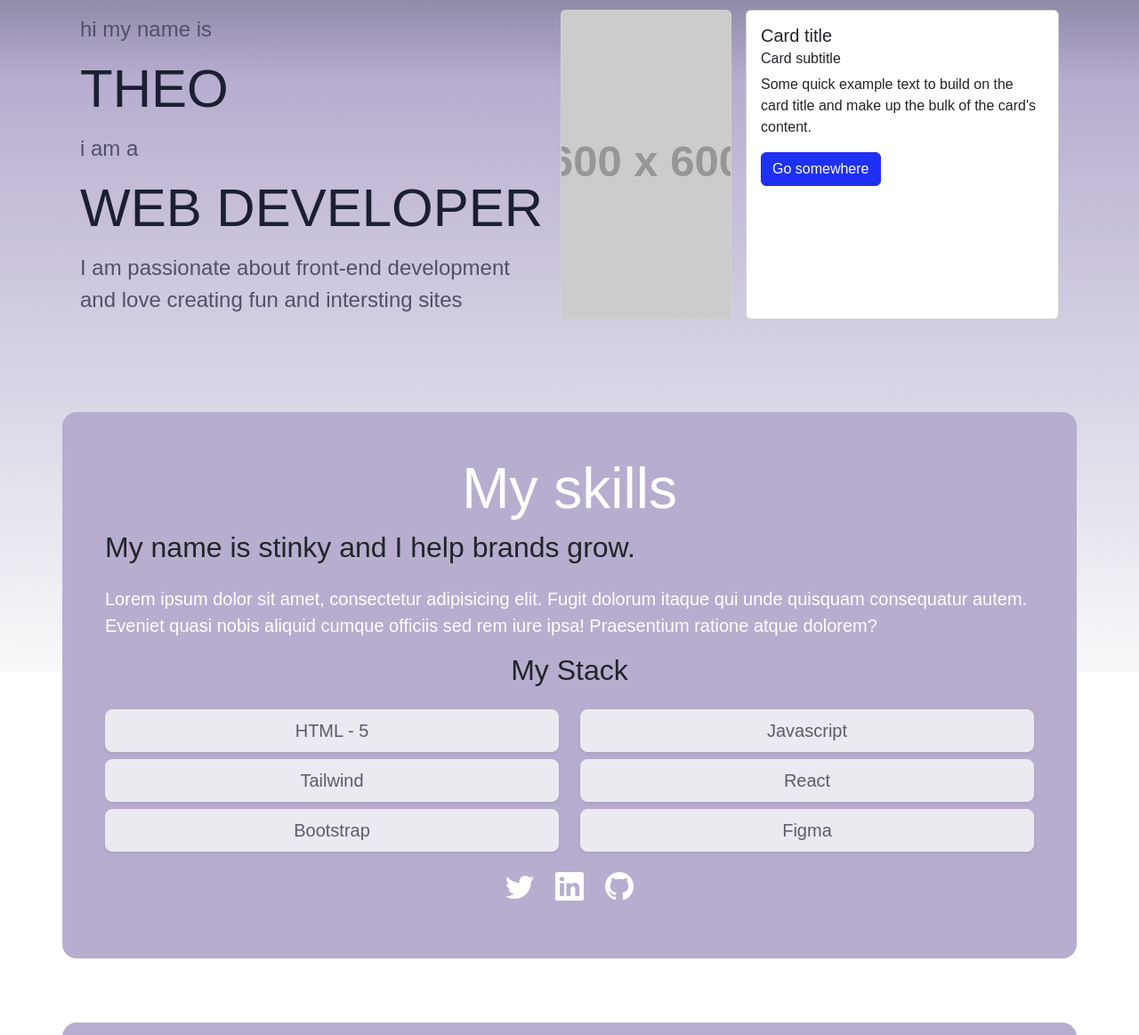
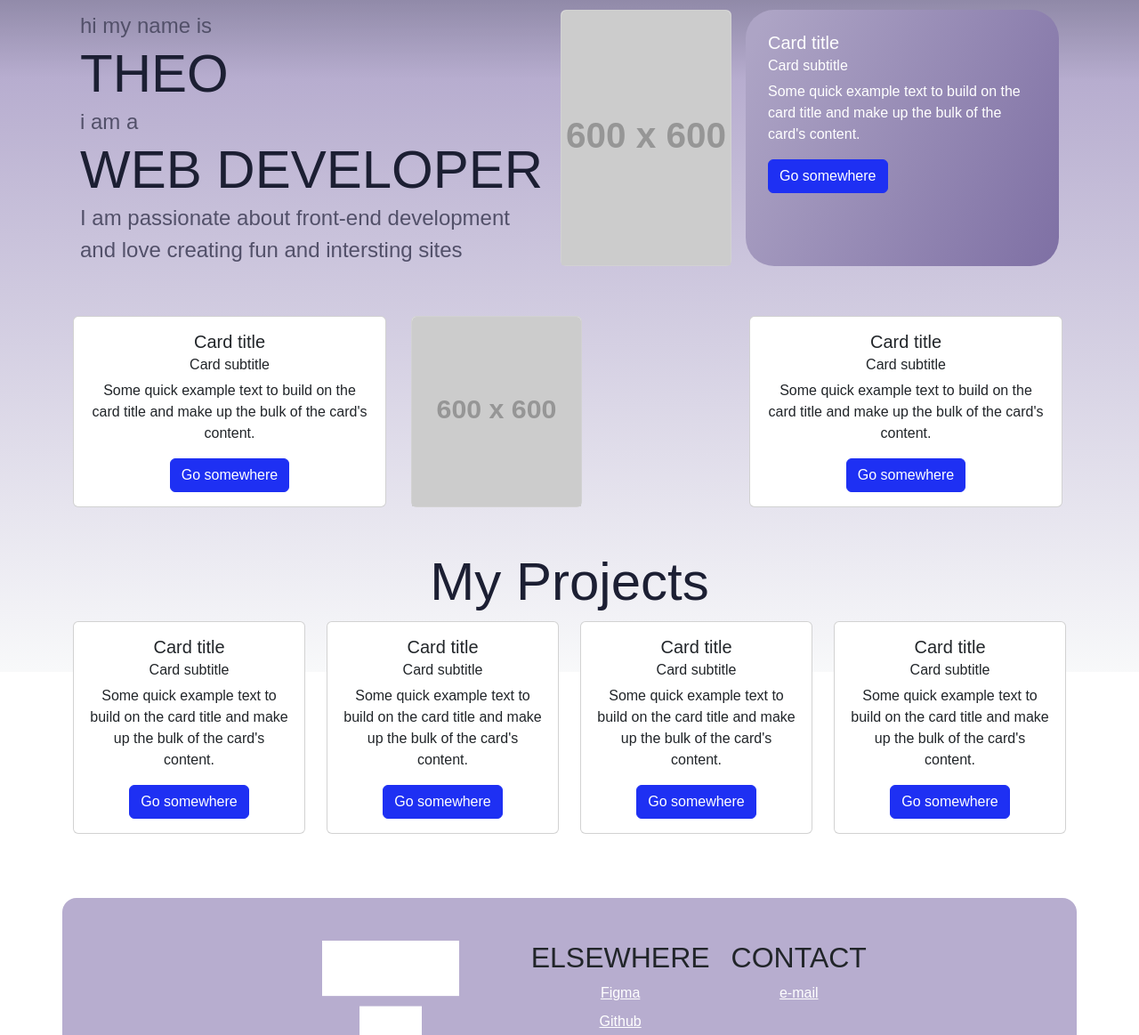
Before and after one commit to ThanasisTh98/theo-webdev.io, a plain HTML site: page index.html in a window 1280 px wide. Shown: the part 45-1208 px from the top of the page at 89% size. Drawn offline with nearby package versions, Linux system fonts and the light colour scheme; placeholder pictures from the web are drawn by us; a web font is replaced by a local one.

Commit message:
more stuff

```diff
--- a/css/main.css
+++ b/css/main.css
@@ -23,11 +23,35 @@ body {
     font-style: normal;
     color: var(--tt-primary);
     font-size: 60px;
+    line-height: 120%;
 }
 .tt-title-small {
     font-size: 24px;
     color: var(--tt-secondary);
     font-weight: 200;
+}
+
+.card-bento-reg {
+    --bs-card-title-spacer-y: 0.5rem;
+    --bs-card-border-width: 1px;
+    --bs-card-img-overlay-padding: 1rem;
+    --bs-card-group-margin: 0.75rem;
+    position: relative;
+    display: flex;
+    flex-direction: column;
+    min-width: 0;
+    height: var(--bs-card-height);
+    word-wrap: break-word;
+    background: linear-gradient(115.27deg, #ADA4C5 5.21%, #73639C 123.25%);
+    background-clip: border-box;
+    border: var(--bs-card-border-width) solid var(--bs-card-border-color);
+    border-radius: 2rem;
+}
+
+.card-bento-body {
+    flex: 1 1 auto;
+    padding: 25px;
+    color: #fff;
 }
 
 
--- a/index.html
+++ b/index.html
@@ -37,15 +37,15 @@
                 </div>
             </nav> -->
 
-
+        <!-- Hero Banner -->
         <div class="container my-5">
             <div class="d-flex">
                 <div class="p-2  col-2 flex-fill">
-                            <span class="d-block my-1 tt-title-small">hi my name is</span>
+                        <span class="d-block tt-title-small">hi my name is</span>
                         <span class="d-block tt-title-big">THEO</span>
-                            <span class="d-block my-1 tt-title-small">i am a</span>
-                            <span class="d-block tt-primary tt-title-big">WEB DEVELOPER</span>
-                            <span class="d-block my-1 fw-light tt-title-small">I am passionate about front-end development and love creating fun and intersting sites</span>
+                        <span class="d-block tt-title-small">i am a</span>
+                        <span class="d-block tt-title-big">WEB DEVELOPER</span>
+                        <span class="d-block tt-title-small">I am passionate about front-end development and love creating fun and intersting sites</span>
                 </div>
 
                 <div class="p-2 ">
@@ -59,8 +59,8 @@
 
 
                 <div class="p-2 ">
-                        <div class="card h-100" style="width: 22rem;">
-                            <div class="card-body">
+                    <div class="card-bento-reg h-100" style="width: 22rem;">
+                        <div class="card-bento-body">
                             <h5 class="card-title">Card title</h5>
                             <h6 class="card-subtitle mb-2 text-body-secondary">Card subtitle</h6>
                             <p class="card-text">Some quick example text to build on the card title and make up the bulk of the card's content.</p>
@@ -71,101 +71,102 @@
                 </div>
             </div>
         </div>
-            <!-- Header-->
-            <!-- <header class="py-5">
-                <div class="container px-5 pb-5">
-                    <div class="row gx-5 align-items-center justify-content-center">
-                        <div class="col-xxl-10">
-
-                            <div class="con-font text-center text-xxl-start">
 
 
-                                <h1 class="display-1  text-center mb-3">
-                                    <span class="d-block fs-3 my-1 fw-light tt-secondary josefin-sans-reg">hi my name is</span>
-                                    <span class="d-block tt-primary  jockey-one-regular">THEO</span>
-                                    <span class="d-block fs-3 my-1 fw-light tt-secondary josefin-sans-reg ">i am a</span>
-                                    <span class="d-block tt-primary  jockey-one-regular">WEB DEVELOPER</span>
-                                    <span class="d-block fs-3 my-1 fw-light  tt-secondary josefin-sans-reg">I am passionate about front-end development and love creating fun and intersting sites</span>
-                                </h1>
 
 
-                                <div class="d-grid gap-3 d-sm-flex justify-content-sm-center justify-content-xxl-center mb-3">
-                                    <a class="btn btn-primary btn-lg px-5 py-3 me-sm-3 fs-6 fw-bolder" href="resume.html">Resume</a>
-                                    <a class="btn btn-outline-dark btn-lg px-5 py-3 fs-6 fw-bolder" href="projects.html">Projects</a>
+
+
+
+
+        <div class="container text-center">
+            <div class="row">
+
+              <div class="col-6 col-sm-4">
+                <div class="card h-100" style="width: 22rem;">
+                    <div class="card-body">
+                      <h5 class="card-title">Card title</h5>
+                      <h6 class="card-subtitle mb-2 text-body-secondary">Card subtitle</h6>
+                      <p class="card-text">Some quick example text to build on the card title and make up the bulk of the card's content.</p>
+                      <a href="#" class="btn btn-primary">Go somewhere</a>
+                    </div>
+                  </div>
+              </div>
+
+              <div class="col-6 col-sm-4">
+                <div class="card h-100" style="width: 12rem;">
+                    <img src="https://placehold.co/600x600" class="card-img-top h-100 " alt="..." style="object-fit: cover;">
+
+                  </div>
+              </div>
+
+              <div class="col-6 col-sm-4">
+
+                <div class="card h-100" style="width: 22rem;">
+                    <div class="card-body">
+                      <h5 class="card-title">Card title</h5>
+                      <h6 class="card-subtitle mb-2 text-body-secondary">Card subtitle</h6>
+                      <p class="card-text">Some quick example text to build on the card title and make up the bulk of the card's content.</p>
+                      <a href="#" class="btn btn-primary">Go somewhere</a>
+                    </div>
+                  </div>
+              </div>
+
+
+            </div>
+          </div>
+
+
+            <!-- About Section-->
+            <section class=" py-5">
+                <div class="container text-center"><h2 class="tt-title-big">My Projects</h2></div>
+
+                <div class="container text-center">
+                    <div class="row align-items-start">
+                      <div class="col">
+                        <div class="card h-100" style="">
+                            <div class="card-body">
+                              <h5 class="card-title">Card title</h5>
+                              <h6 class="card-subtitle mb-2 text-body-secondary">Card subtitle</h6>
+                              <p class="card-text">Some quick example text to build on the card title and make up the bulk of the card's content.</p>
+                              <a href="#" class="btn btn-primary">Go somewhere</a>
+                            </div>
+                          </div>
+                      </div>
+                      <div class="col">
+                        <div class="card h-100" style="">
+                            <div class="card-body">
+                              <h5 class="card-title">Card title</h5>
+                              <h6 class="card-subtitle mb-2 text-body-secondary">Card subtitle</h6>
+                              <p class="card-text">Some quick example text to build on the card title and make up the bulk of the card's content.</p>
+                              <a href="#" class="btn btn-primary">Go somewhere</a>
+                            </div>
+                          </div>
+                      </div>
+                      <div class="col">
+                        <div class="card h-100" style="">
+                            <div class="card-body">
+                              <h5 class="card-title">Card title</h5>
+                              <h6 class="card-subtitle mb-2 text-body-secondary">Card subtitle</h6>
+                              <p class="card-text">Some quick example text to build on the card title and make up the bulk of the card's content.</p>
+                              <a href="#" class="btn btn-primary">Go somewhere</a>
+                            </div>
+                          </div>
+                      </div>
+                      <div class="col">
+                        <div class="card h-100" style="">
+                            <div class="card-body">
+                              <h5 class="card-title">Card title</h5>
+                              <h6 class="card-subtitle mb-2 text-body-secondary">Card subtitle</h6>
+                              <p class="card-text">Some quick example text to build on the card title and make up the bulk of the card's content.</p>
+                              <a href="#" class="btn btn-primary">Go somewhere</a>
                             </div>
                           </div>
                       </div>
 
                     </div>
                   </div>
-            </header>
-        </div> -->
 
-
-            <!-- About Section-->
-            <section class=" py-5">
-                <div class="container p-5 tt-pink-bg rounded-4">
-                    <div class="row gx-5 justify-content-center">
-                        <!-- Text top -->
-                        <div class="text-center">
-                            <h2 class="display-3 fw-bolder"><span class="text-white d-inline jockey-one-regular">My skills</span></h2>
-                        </div>
-                        <!-- Column 1 -->
-                        <div class="col-xxl-5">
-
-
-                            <div class="text-start">
-
-                                <h3 class="fs-2 jockey-one-regular mb-4">My name is stinky and I help brands grow.</h3>
-                                <p class="fs-5 text-white">Lorem ipsum dolor sit amet, consectetur adipisicing elit. Fugit dolorum itaque qui unde quisquam consequatur autem. Eveniet quasi nobis aliquid cumque officiis sed rem iure ipsa! Praesentium ratione atque dolorem?</p>
-
-                            </div>
-                        </div>
-                        <!-- Column 2  -->
-                        <div class="col-xxl-4">
-                            <div class="text-center">
-                                <h3 class="fs-2 jockey-one-regular mb-4">My Stack</h3>
-
-                                <div class="row mb-2">
-                                    <div class="col">
-                                        <button type="button" class="btn btn-tt-secondary btn-lg w-100 shadow-sm">HTML - 5</button>
-                                    </div>
-                                    <div class="col">
-                                        <button type="button" class="btn btn-tt-secondary btn-lg w-100 shadow-sm">Javascript</button>
-                                    </div>
-                                </div>
-                                <div class="row mb-2">
-                                    <div class="col">
-                                        <button type="button" class="btn btn-tt-secondary btn-lg w-100 shadow-sm">Tailwind</button>
-                                    </div>
-                                    <div class="col">
-                                        <button type="button" class="btn btn-tt-secondary btn-lg w-100 shadow-sm">React</button>
-                                    </div>
-                                </div>
-                                <div class="row mb-2">
-                                    <div class="col">
-                                        <button type="button" class="btn btn-tt-secondary btn-lg w-100 shadow-sm">Bootstrap</button>
-                                    </div>
-                                    <div class="col">
-                                        <button type="button" class="btn btn-tt-secondary btn-lg w-100 shadow-sm">Figma</button>
-                                    </div>
-                                </div>
-
-
-
-                            </div>
-
-                        </div>
-                        <!-- Scoials Bottom -->
-                        <div class="my-2">
-                            <div class="d-flex justify-content-center fs-2 gap-4">
-                                <a class="text-white" href="#!"><i class="bi bi-twitter"></i></a>
-                                <a class="text-white" href="#!"><i class="bi bi-linkedin"></i></a>
-                                <a class="text-white" href="#!"><i class="bi bi-github"></i></a>
-                            </div>
-                        </div>
-                    </div>
-                </div>
             </section>
         </main>
         <!-- Footer-->
```
Lines whose indentation alone changed are shown as unchanged.
